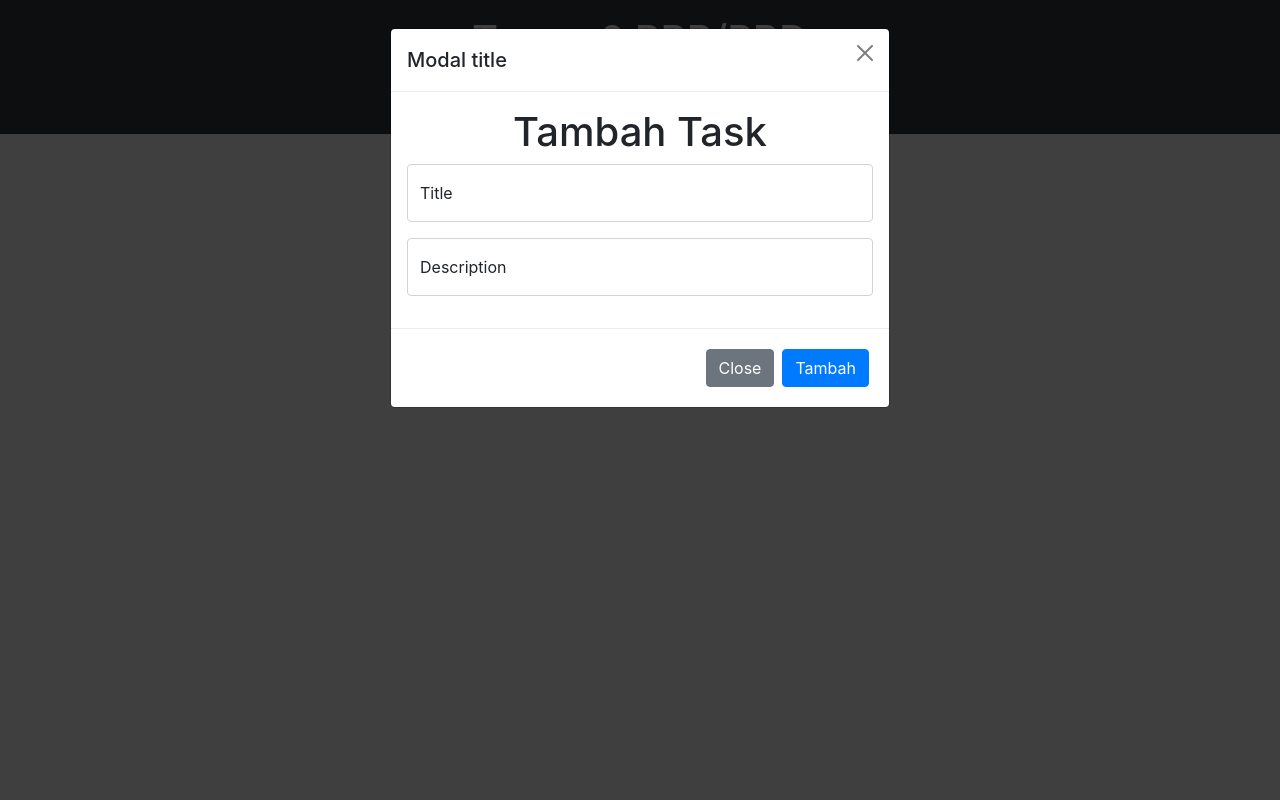
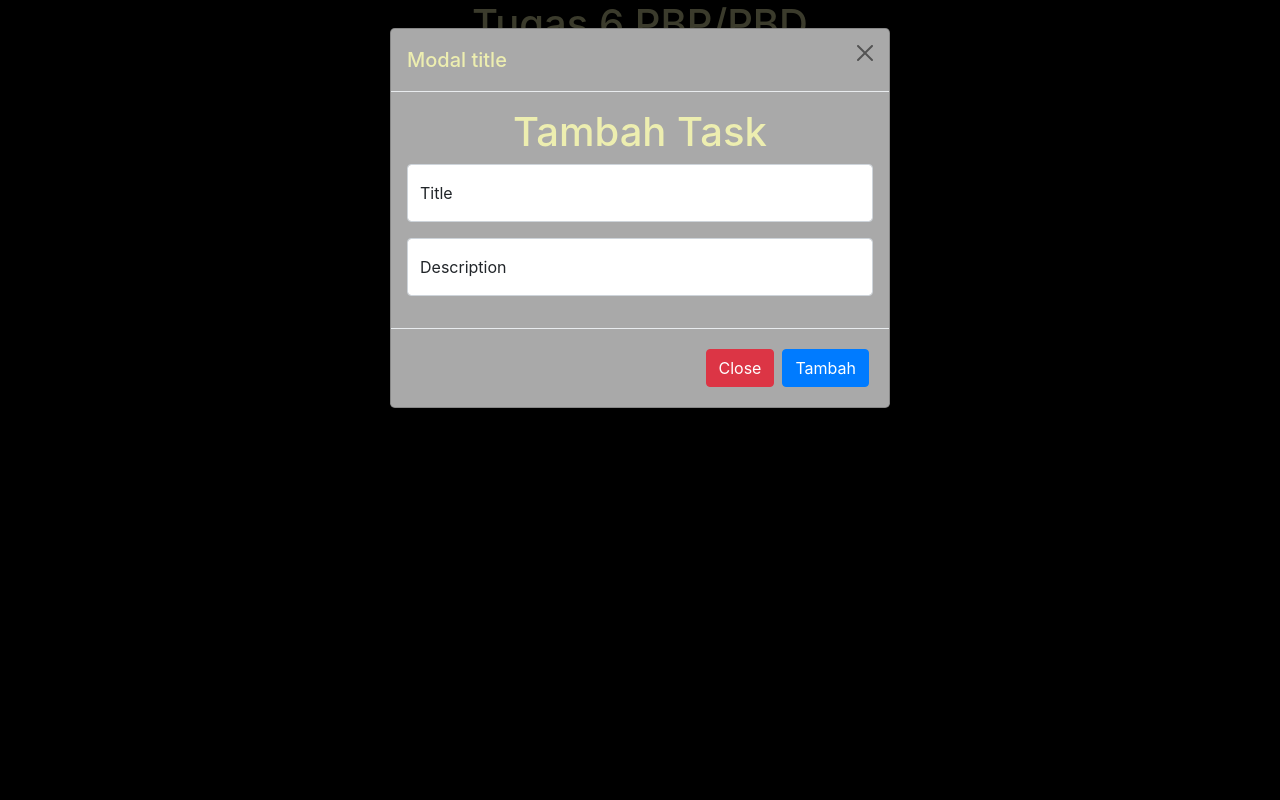
Before and after one commit to DaveTobing/Tugas2, a Django app: template todolist/templates/todolist.html in a window 1280 px wide, after a click on "Tambah Task Baru". Run offline with Django 4.2, Linux system fonts and the light colour scheme; the template is opened without the code that fills it: most values are stand-ins (such as "Sample title", 1, 10 or a date in 2020); some libraries are stand-ins or nearby versions.

Commit message:
tugas 6 rev 1

```diff
--- a/todolist/templates/todolis_ajax.html
+++ b/todolist/templates/backup_todolist.html
@@ -1,4 +1,4 @@
-<!-- {% extends 'base.html' %}
+{% extends 'base.html' %}
 
 {% block content %}
 
@@ -58,4 +58,4 @@
     <script src="https://cdn.jsdelivr.net/npm/bootstrap@5.2.1/dist/js/bootstrap.bundle.min.js" integrity="sha384-u1OknCvxWvY5kfmNBILK2hRnQC3Pr17a+RTT6rIHI7NnikvbZlHgTPOOmMi466C8" crossorigin="anonymous"></script>
 
 
-{% endblock content %} -->
+{% endblock content %}
--- a/todolist/templates/todolist.html
+++ b/todolist/templates/todolist.html
@@ -26,7 +26,7 @@
                         for (var i = 0; i < data.length; i++){
                             var date = new Date(data[i].fields.date);
                             var row = `<div class="col">
-                                            <div class="card text-center h-100">
+                                            <div class="card text-center h-100" id = card>
                                                 <div class="card-header">
                                                     <h4>${data[i].fields.title}</h4>
                                                 </div>
@@ -53,16 +53,16 @@
             }
 
             function add_task(){
-                var title = $("#id_title").val();
-                var description = $("#id_description").val();
+                var title = $("#title_input").val();
+                var description = $("#description_input").val();
                 var csrfmiddlewaretoken = $('input[name=csrfmiddlewaretoken]').val();
 
                 $.ajax({
                     type: 'POST',
                     url: './add/',
                     data: {
-                        title: $("#id_title").val(),
-                        description: $("#id_description").val(),
+                        title: $("#title_input").val(),
+                        description: $("#description_input").val(),
                         csrfmiddlewaretoken: $('input[name=csrfmiddlewaretoken]').val(),
                     },success: function() {
                         resetCard();
@@ -73,13 +73,30 @@
                 }
                 });
             }
+        </script>
 
+        <style>
+            .body-background{
+                background-color: black;
+            }
 
-        </script>
+            .body-background h1, h2, h5{
+                color: rgb(237, 238, 176);
+            }
+
+            .modal-content{
+                background:darkgrey ;
+            }
+
+            #card{
+                background-color: darkgrey;
+            }
+
+        </style>
     </head>
 
-
-    <div class="p-3 mb-2 bg-dark text-white">
+    <body class="body-background">
+        <div>
             <h1 style="text-align: center">Tugas 6 PBP/PBD</h1>
             <h2 style="text-align: center">{{user_name}} to-do list</h2>
         </div>
@@ -93,12 +110,15 @@
         <h5 style="text-align: center" >Sesi terakhir login: {{ last_login }}</h5>
         <div class="container text-center">
             <button class="btn btn-primary" style= "text-align: center"><a  style="color:white ;text-decoration:none"
-            href= "{% url 'todolist:new_task' %}" data-bs-toggle="modal" data-bs-target="#staticBackdrop">Tambah Task Baru</a></button>
+                href= "{% url 'todolist:add_task_ajax' %}" data-bs-toggle="modal" data-bs-target="#staticBackdrop">Tambah Task Baru</a></button>
             <button class="btn btn-danger" style= "text-align: center"><a  style="color:white ;text-decoration:none" href= "{% url 'todolist:logout' %}">Logout</a></button>
         </div>
 
+    </body>
+
+
     <!-- Modal -->
-    <div  class="modal fade" id="staticBackdrop" data-bs-backdrop="static" data-bs-keyboard="false" aria-hidden="true">
+    <div class="modal fade" id="staticBackdrop" data-bs-backdrop="static" data-bs-keyboard="false" aria-hidden="true">
         <div class="modal-dialog">
             <div class="modal-content">
             <div class="modal-header">
@@ -112,18 +132,18 @@
                         <h1 style="text-align:center;">Tambah Task</h1>
                     </div>
                     <div class="form-floating mb-3">
-                        <input type="text" name="title" maxlength="255" required="" id="id_title" class="form-control"
+                        <input type="text" name="title" maxlength="255" required="" id="title_input" class="form-control"
                             placeholder="Insert Title Here">
-                        <label class="form-lable" for="id_title">Title</label>
+                        <label class="form-lable" for="title_input">Title</label>
                     </div>
                     <div class="form-floating mb-3">
-                        <input type="text" name="description" required="" id="id_description" class="form-control"
+                        <input type="text" name="description" required="" id="description_input" class="form-control"
                             placeholder="Inser Description Here">
-                        <label class="form-lable" for="id_description">Description</label>
+                        <label class="form-lable" for="description_input">Description</label>
                     </div>
                 </div>
                 <div class="modal-footer">
-                    <button type="button" class="btn btn-secondary" data-bs-dismiss="modal" onclick="form_reset">Close</button>
+                    <button type="button" class="btn btn-danger" data-bs-dismiss="modal" onclick="form_reset">Close</button>
                     <input type="submit" name="submit" id="addButton" value="Tambah" class="btn btn-primary" onclick="add_task();">
                 </div>
             </form>
```
Also changed, not shown: todolist/views.py (+4 -4 lines), todolist/README-TWO.md. Lines whose indentation alone changed are shown as unchanged.
